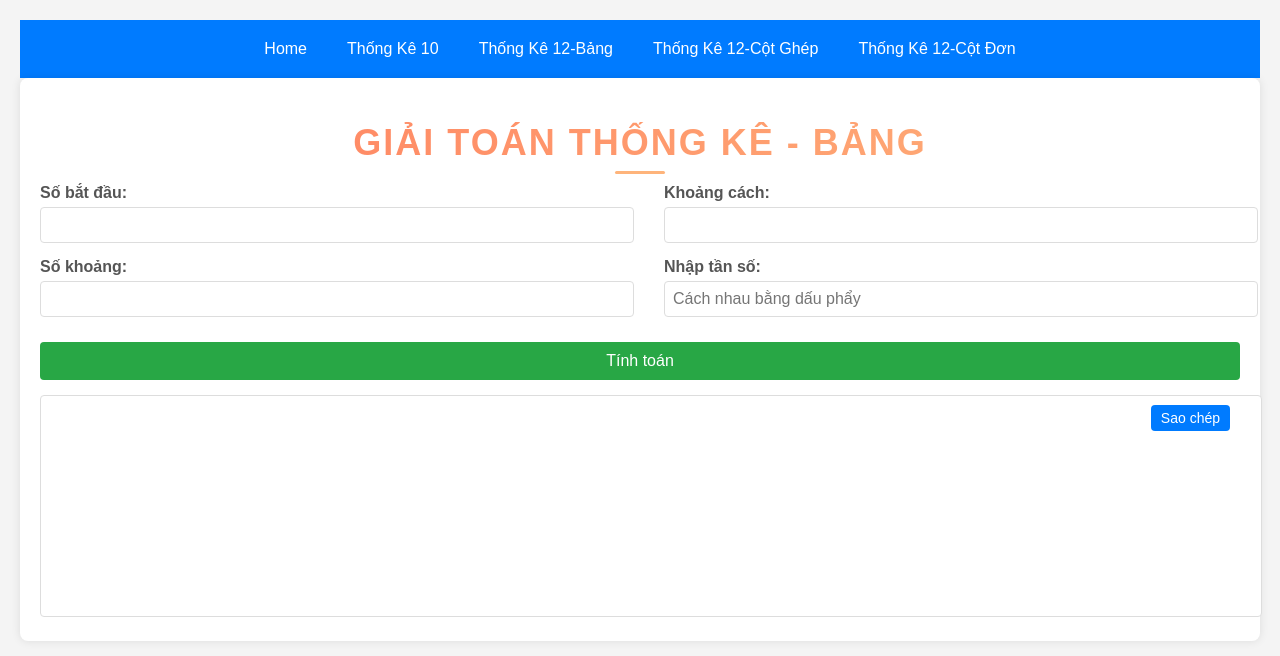
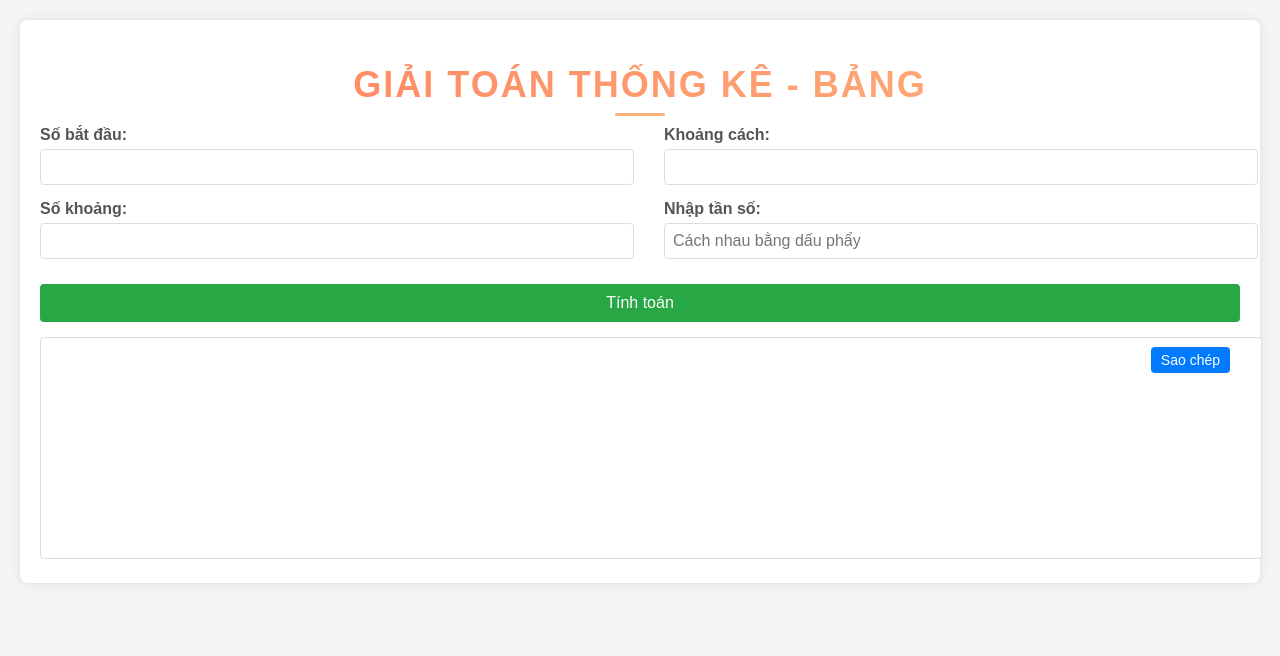
Before and after one commit to toanhocdo/toanhocdo.github.io, a plain HTML site: page thong-ke-t12.html in a window 1280 px wide. Drawn offline with Linux system fonts and the light colour scheme.

Commit message:
Update thong-ke-t12.html
Signed-off-by: toanhocdo <60775266+toanhocdo@users.noreply.github.com>

```diff
--- a/thong-ke-t12.html
+++ b/thong-ke-t12.html
@@ -1,4 +1,3 @@
-
 <!DOCTYPE html>
 <html lang="en">
 
@@ -129,13 +128,6 @@
 </head>
 
 <body>
-    <div class="menu">
-        <a href="index.html">Home</a>
-        <a href="giai_thong_ke_k10_new.html">Thống Kê 10</a>
-        <a href="giai_thongke_bangdon.html">Thống Kê 12-Bảng</a>
-        <a href="giai_thongke_hinhdon.html">Thống Kê 12-Cột Ghép</a>
-        <a href="giai_thongke_hinhkep.html">Thống Kê 12-Cột Đơn</a>
-    </div>
 
     <div class="container">
         <h1 class="custom-title">Giải Toán Thống Kê - Bảng</h1>
```
